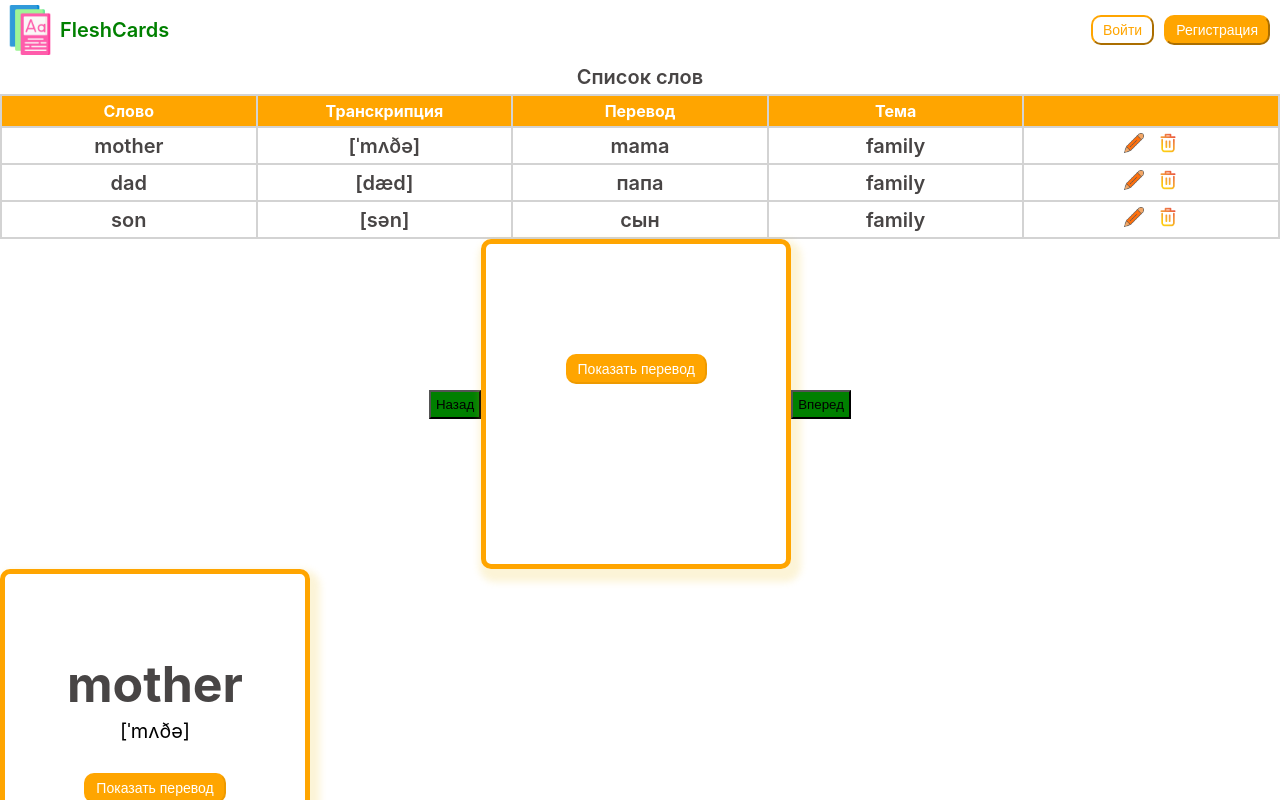
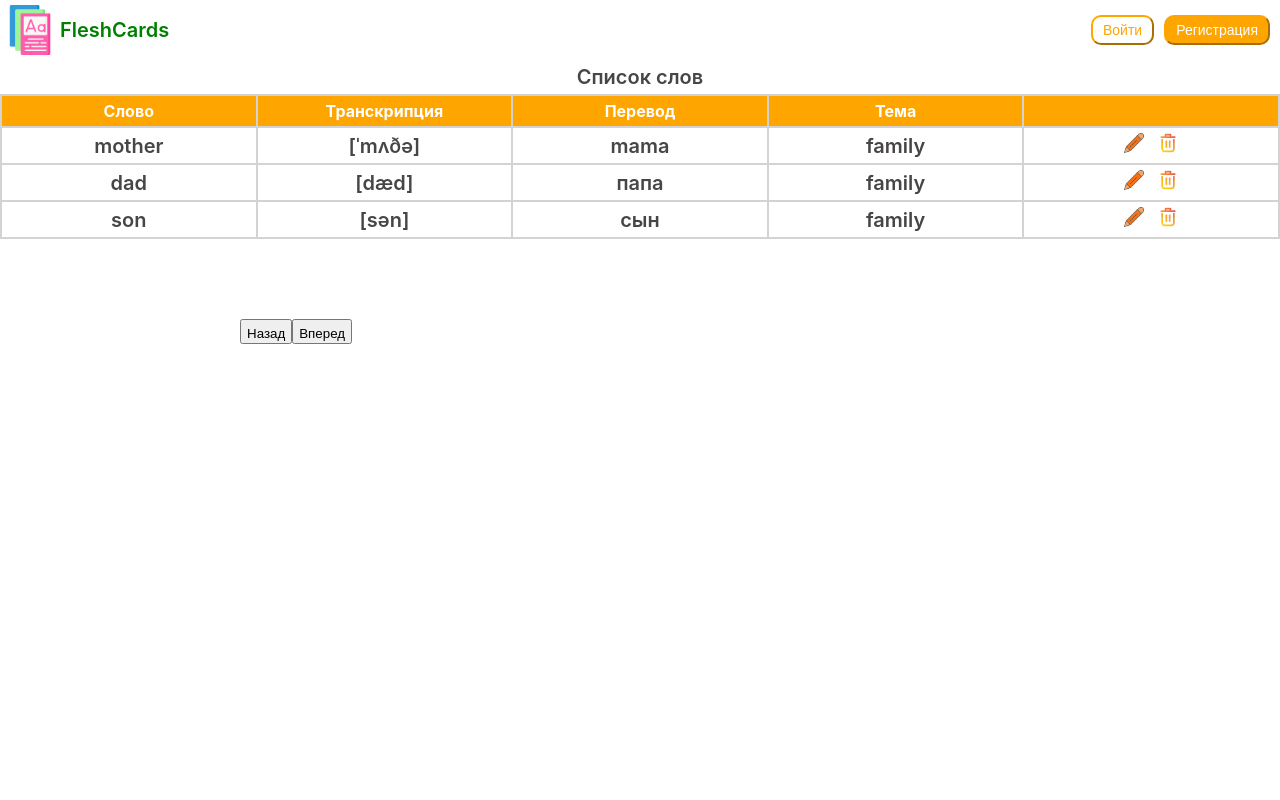
Before and after one commit to IrinaParamonova7980/Flashcards, a React (Create React App) app: page / in a window 1280 px wide. Shown: the top 800 px of the page. Built offline with nearby package versions, Linux system fonts and the light colour scheme.

Commit message:
FlippingCards trial

```diff
--- a/src/components/WordCard/WordCard.jsx
+++ b/src/components/WordCard/WordCard.jsx
@@ -19,7 +19,7 @@ export default function WordCard(props) {
         <Button
           button="Показать перевод"
           buttonstyle={styles.button}
-          click={() => showTranslation(true)}
+          onClick={() => showTranslation(true)}
         ></Button>
       )}
       <div className={styles.topic}>{props.tags}</div>
--- a/src/components/common/button/Button.jsx
+++ b/src/components/common/button/Button.jsx
@@ -2,11 +2,7 @@ import styles from "./button.module.scss";
 
 export default function Button(props) {
   return (
-    <button
-      className={`${styles.button} ${props.buttonstyle}`}
-      onClick={props.click}
-      {...props}
-    >
+    <button className={`${styles.button} ${props.buttonstyle}`} {...props}>
       {props.button}
     </button>
   );
--- a/src/components/flippingCards/FlippingCards.jsx
+++ b/src/components/flippingCards/FlippingCards.jsx
@@ -1,46 +1,97 @@
-import React from "react";
+import React, { useState } from "react";
 import styles from "./flippingCards.module.scss";
-import WordCart from "../wordCard/WordCard";
+//import WordCart from "../wordCard/WordCard";
+import data from "../../data.json";
+import { useEffect } from "react";
 
-export default class FlippingCards extends React.Component {
-  constructor(props) {
-    super(props);
-    this.state = { count: 0 };
+export default function FlippingCards() {
+  const [card, setCard] = useState(data);
+  const [index, setIndex] = useState(0);
 
-    this.previousCard = this.previousCard.bind(this);
-    this.nextCard = this.nextCard.bind(this);
-  }
+  useEffect(() => {
+    const lastIndex = card.length - 1;
+    if (index < 0) {
+      setIndex(lastIndex);
+    }
+    if (index > lastIndex) {
+      setIndex(0);
+    }
+  }, [index, card]);
 
-  previousCard = () => {
-    this.setState((prevState) => {
-      return {
-        count: prevState.count - 1,
-      };
-    });
-  };
-
-  nextCard = () => {
-    this.setState((prevState) => {
-      return {
-        count: prevState.count + 1,
-      };
-    });
-  };
-
-  render() {
-    //const { id, ...itemProps } = this.props.englishCards[this.state.count];
-    return (
-      <div className={styles.container}>
-        <button onClick={this.previousCard} className={styles.button}>
+  return (
+    <div className={styles.section}>
+      <div className={styles.section_center}>
+        <button
+          className={styles.prev}
+          onClick={() => setIndex((prevState) => prevState - 1)}
+        >
           Назад
         </button>
-        <WordCart></WordCart>
-        <button onClick={this.nextCard} className={styles.button}>
+
+        {card.map((person, personIndex) => {
+          const { id, english, transcription, russian, tags } = person;
+
+          let position = "styles.nextSlide";
+          if (personIndex === index) {
+            position = "styles.activeSlide";
+          }
+
+          if (
+            personIndex === index - 1 ||
+            (index === 0 && personIndex === card.length - 1)
+          ) {
+            position = "styles.lastSlide";
+          }
+
+          return (
+            <article className={position} key={id}>
+              <div>
+                <h2>{english}</h2>
+                <div>{transcription}</div>
+                <div>
+                  <h2>{russian}</h2>
+                </div>
+                <div>{tags}</div>
+              </div>
+            </article>
+          );
+        })}
+
+        <button
+          className={styles.next}
+          onClick={() => setIndex((prevState) => prevState + 1)}
+        >
           Вперед
         </button>
       </div>
-    );
-  }
+    </div>
+  );
 }
 
-//key={id} {...itemProps}
+// export default function FlippingCards(props) {
+//   const [count, setCount] = useState(0);
+//   const { ...itemProps } = props;
+
+//    return (
+//     <>
+//       <div className={styles.container}>
+//         <button onClick={() => setCount(count - 1)} className={styles.button}>
+//           Назад
+//         </button>
+//         <div>
+//           {data.map((data) => (
+//             <WordCart key={data.id} {...itemProps}>
+//               english={data.english}
+//               transcription={data.transcription}
+//               russian={data.russian}
+//               tags={data.tags}
+//             </WordCart>
+//           ))}
+//         </div>
+//         <button onClick={() => setCount(count + 1)} className={styles.button}>
+//           Вперед
+//         </button>
+//       </div>
+//     </>
+//   );
+// }
--- a/src/components/flippingCards/flippingCards.module.scss
+++ b/src/components/flippingCards/flippingCards.module.scss
@@ -1,12 +1,88 @@
 @import "./../variables.scss";
 
-.container {
-  display: flex;
-  justify-content: center;
-  align-items: center;
+:root {
+  /* dark shades of primary color*/
+  --clr-primary-1: hsl(21, 91%, 17%);
+  --clr-primary-2: hsl(21, 84%, 25%);
+  --clr-primary-3: hsl(21, 81%, 29%);
+  --clr-primary-4: hsl(21, 77%, 34%);
+  --clr-primary-5: hsl(21, 62%, 45%);
+  --clr-primary-6: hsl(21, 57%, 50%);
+  --clr-primary-7: hsl(21, 65%, 59%);
+  --clr-primary-8: hsl(21, 80%, 74%);
+  --clr-primary-9: hsl(21, 94%, 87%);
+  --clr-primary-10: hsl(21, 100%, 94%);
+  /* darkest grey - used for headings */
+  --clr-grey-1: hsl(209, 61%, 16%);
+  --clr-grey-2: hsl(211, 39%, 23%);
+  --clr-grey-3: hsl(209, 34%, 30%);
+  --clr-grey-4: hsl(209, 28%, 39%);
+  /* grey used for paragraphs */
+  --clr-grey-5: hsl(210, 22%, 49%);
+  --clr-grey-6: hsl(209, 23%, 60%);
+  --clr-grey-7: hsl(211, 27%, 70%);
+  --clr-grey-8: hsl(210, 31%, 80%);
+  --clr-grey-9: hsl(212, 33%, 89%);
+  --clr-grey-10: hsl(210, 36%, 96%);
+  --clr-white: #fff;
+  --clr-red-dark: hsl(360, 67%, 44%);
+  --clr-red-light: hsl(360, 71%, 66%);
+  --clr-green-dark: hsl(125, 67%, 44%);
+  --clr-green-light: hsl(125, 71%, 66%);
+  --clr-black: #222;
+  --transition: all 0.3s linear;
+  --spacing: 0.1rem;
+  --radius: 0.25rem;
+  --light-shadow: 0 5px 15px rgba(0, 0, 0, 0.1);
+  --dark-shadow: 0 5px 15px rgba(0, 0, 0, 0.2);
+  --max-width: 1170px;
+  --fixed-width: 620px;
 }
 
-.button {
+.section {
+  width: 90vw;
+  margin: 5rem auto;
+  max-width: var(--max-width);
+
+  @media screen and (min-width: 992px){
+    width: 95vw;
+  }
+}
+
+.section_center {
+  margin: 0 auto;
+  margin-top: 4rem;
+  width: 80vw;
+  height: 450px;
+  max-width: 800px;
+  text-align: center;
+  position: relative;
+  display: flex;
+  overflow: hidden;
+}
+
+.prev,
+.next {
   padding: 5px;
-  background: $colorFourth;
+  height: 25px;
 }
+
+article {
+  position: absolute;
+  top: 0;
+  left: 0;
+  width: 100%;
+  height: 100%;
+  opacity: 0;
+  transition: var(--transition);
+}
+.activeSlide {
+  opacity: 1;
+  transform: translateX(0);
+}
+.lastSlide {
+  transform: translateX(-100%);
+}
+.nextSlide {
+  transform: translateX(100%);
+}
```
Also changed, not shown: src/components/ListTopics/ListTopics.jsx (deleted), src/components/ListTopics/listTopics.module.scss (deleted), src/components/NewWord/NewWord.jsx (deleted), src/components/NewWord/newWord.module.scss (deleted), src/components/TopicCard/TopicCard.jsx (deleted), src/components/TopicCard/topicCard.module.scss (deleted).
